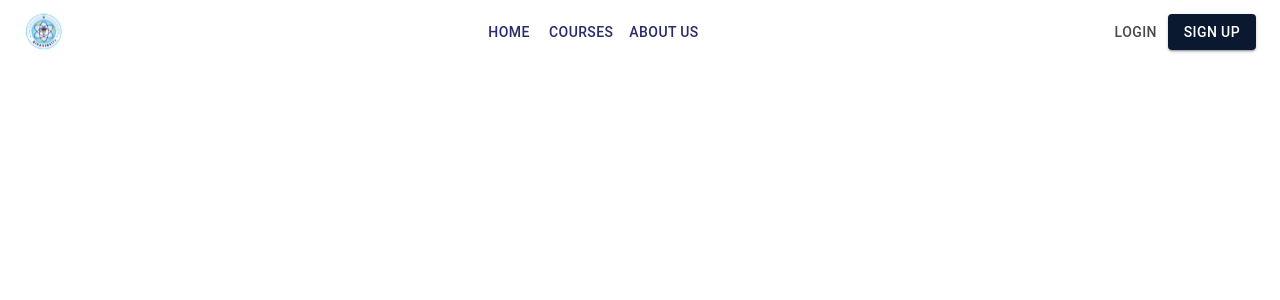
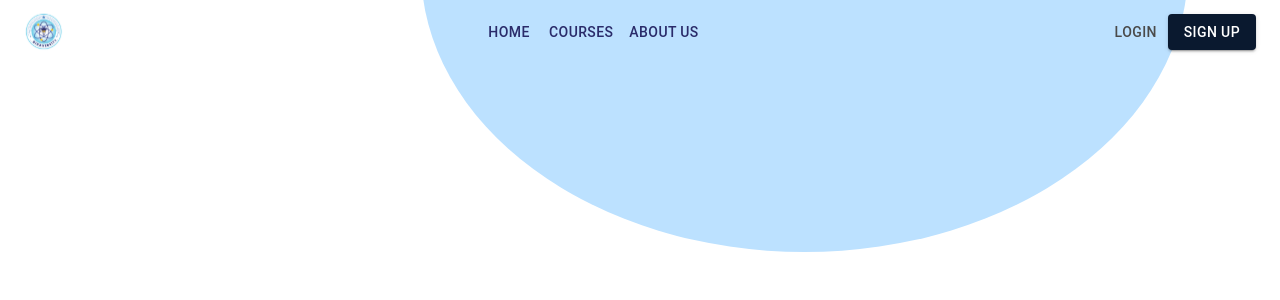
Before and after one commit to ramakanth009/giga-placement-drive, a React (Create React App) app: page / in a window 1280 px wide. Shown: the top 300 px of the page. Built offline with nearby package versions, Linux system fonts and the light colour scheme.

Commit message:
nav back

```diff
--- /dev/null
+++ b/src/components/background/Background.jsx
@@ -0,0 +1,29 @@
+// src/components/background/Background.jsx
+import React from 'react';
+import { Box } from '@mui/material';
+import { makeStyles } from '@mui/styles';
+
+const useStyles = makeStyles({
+  backgroundElement: {
+    position: 'absolute',
+    width: 767,
+    height: 566 ,
+    top: -314,
+    right: 92,
+    left: 'auto',
+    background: '#BCE1FF',
+    zIndex: -1,
+    borderRadius:"50%",
+    backdropFilter: 'blur(250px)',
+  }
+});
+
+const Background = () => {
+  const classes = useStyles();
+
+  return (
+    <Box className={classes.backgroundElement} />
+  );
+};
+
+export default Background;
--- a/src/pages/homepage/Homepage.jsx
+++ b/src/pages/homepage/Homepage.jsx
@@ -1,12 +1,17 @@
+// src/pages/homepage/Homepage.jsx
 import React from "react";
 import Navbar from "../../components/navbar/Navbar";
+import Background from "../../components/background/Background";
+import { Box } from "@mui/material";
 
-const homepage = () => {
+const Homepage = () => {
   return (
-    <div>
+    <Box sx={{ position: 'relative', overflow: 'hidden', minHeight: '100vh' }}>
+      <Background />
       <Navbar />
-    </div>
+      {/* Your other homepage content will go here */}
+    </Box>
   );
 };
 
-export default homepage;
+export default Homepage;
```
